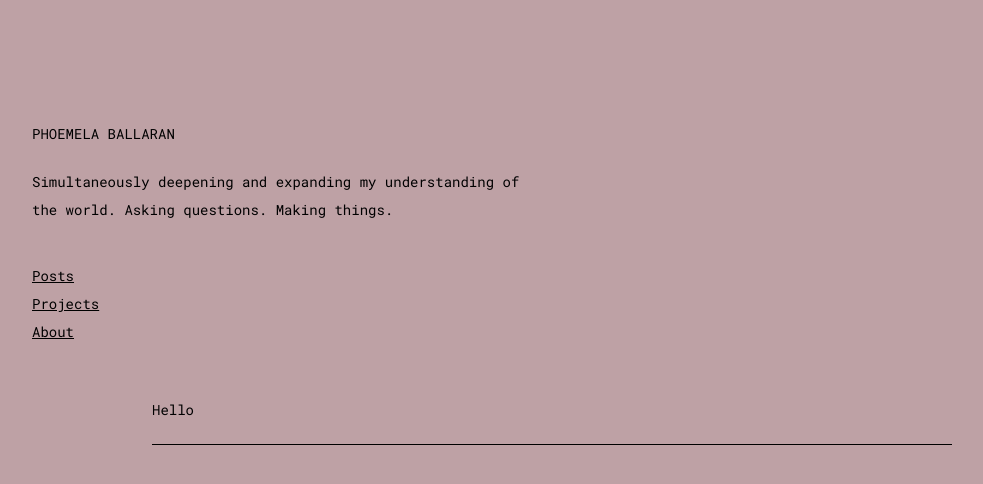
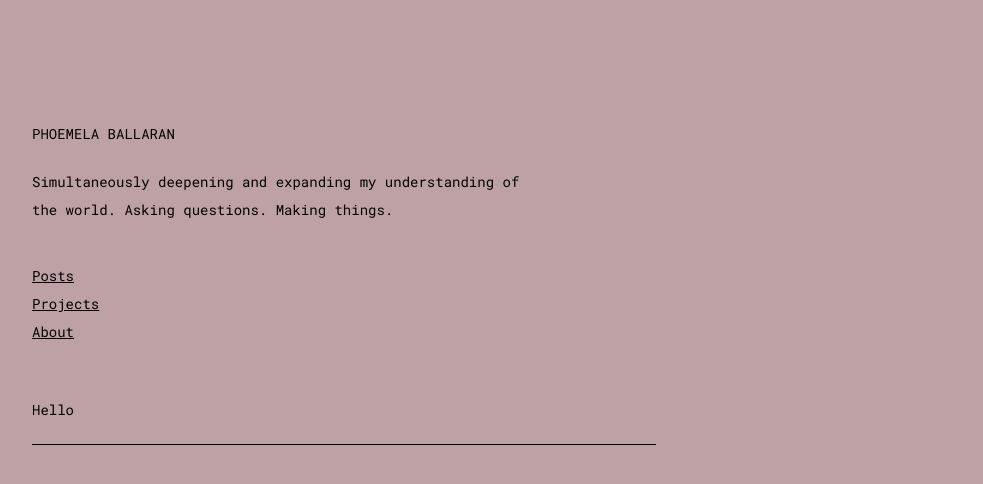
Before and after one commit to comoballar/phoemelaballaran.github.io, a Jekyll site: the page built from index.html, in a window 1280 px wide. Shown: the top 484 px of the page, without its empty margins (88-1071 px from the left). Built offline with Jekyll 4.4.1, drawn with Linux system fonts in a browser that asks for light colours.

Commit message:
Update index.html

```diff
--- a/index.html
+++ b/index.html
@@ -3,7 +3,7 @@ layout: default
 ---
 
  <body>
-  <div class="container">
+   <div class="post">
     <div class="post__body">
      Hello
     </div>
```
